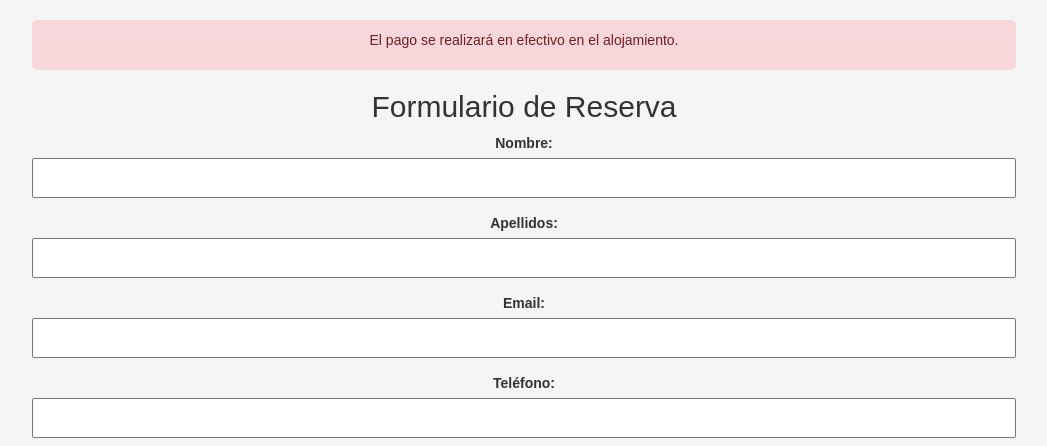
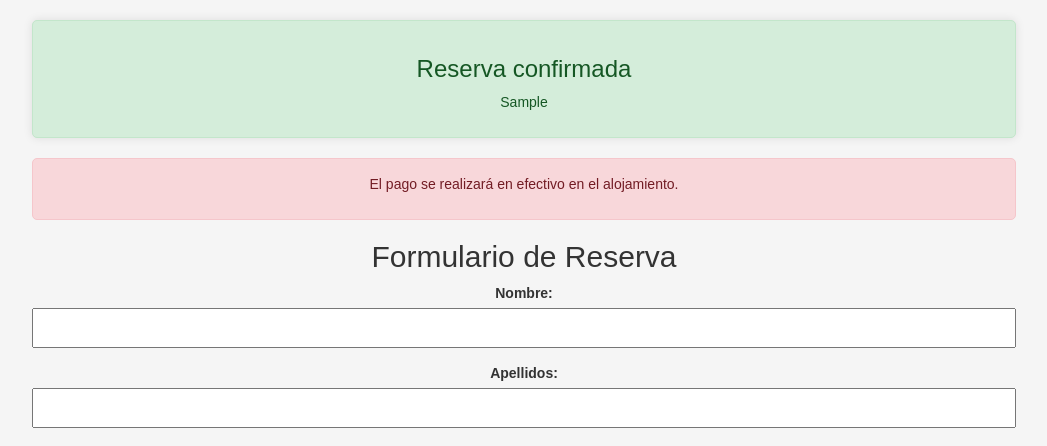
Before and after one commit to alvmtg31/CasaRuralLosLilos, a Django app: template loslilos/casarural/reservas/templates/reservas/reservas.html in a window 1280 px wide. Shown: the part 78-524 px from the top of the page, without its empty margins (116-1163 px from the left). Run offline with Django 5.2, Linux system fonts and the light colour scheme; the template is opened without the code that fills it: most values are stand-ins (such as "Sample title", 1, 10 or a date in 2020); some libraries are stand-ins or nearby versions; some web fonts are replaced.

Commit message:
Fechas reservadas

```diff
--- a/loslilos/casarural/reservas/templates/reservas/reservas.html
+++ b/loslilos/casarural/reservas/templates/reservas/reservas.html
@@ -40,12 +40,27 @@
         .form-group {
             margin-bottom: 15px;
         }
+        .announcement, .error-message, .success-message {
+            padding: 15px;
+            border-radius: 5px;
+            margin-bottom: 20px;
+        }
         .announcement {
             background-color: #f8d7da;
             color: #721c24;
-            padding: 10px;
-            border-radius: 5px;
-            margin-bottom: 20px;
+            border: 1px solid #f5c6cb;
+        }
+        .error-message {
+            background-color: #f8d7da;
+            color: #721c24;
+            border: 1px solid #f5c6cb;
+            box-shadow: 0 0 10px rgba(0, 0, 0, 0.1);
+        }
+        .success-message {
+            background-color: #d4edda;
+            color: #155724;
+            border: 1px solid #c3e6cb;
+            box-shadow: 0 0 10px rgba(0, 0, 0, 0.1);
         }
         .price-info {
             margin-top: 15px;
@@ -86,13 +101,27 @@
 <body>
     <div class="container">
 
+        {% if mensaje_error %}
+            <div class="error-message">
+                <h3>Reserva no disponible</h3>
+                <p>{{ mensaje_error }}</p>
+            </div>
+        {% endif %}
+
+        {% if mensaje_exito %}
+            <div class="success-message">
+                <h3>Reserva confirmada</h3>
+                <p>{{ mensaje_exito }}</p>
+            </div>
+        {% endif %}
+
         <div class="announcement">
             <p>El pago se realizará en efectivo en el alojamiento.</p>
         </div>
 
         <div class="booking-form">
             <h2>Formulario de Reserva</h2>
-            <form action="#" method="post">
+            <form action="" method="post">
                 {% csrf_token %}
                 <div class="form-group">
                     <label for="nombre">Nombre:</label>
```
Also changed, not shown: loslilos/casarural/reservas/views.py (+58 -59 lines), loslilos/casarural/db.sqlite3.
